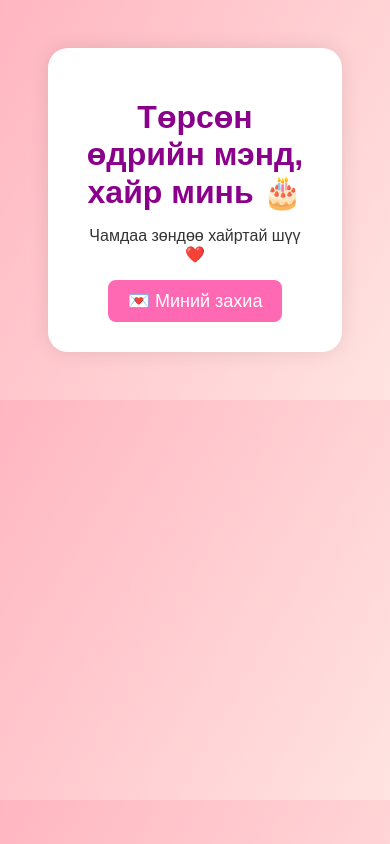
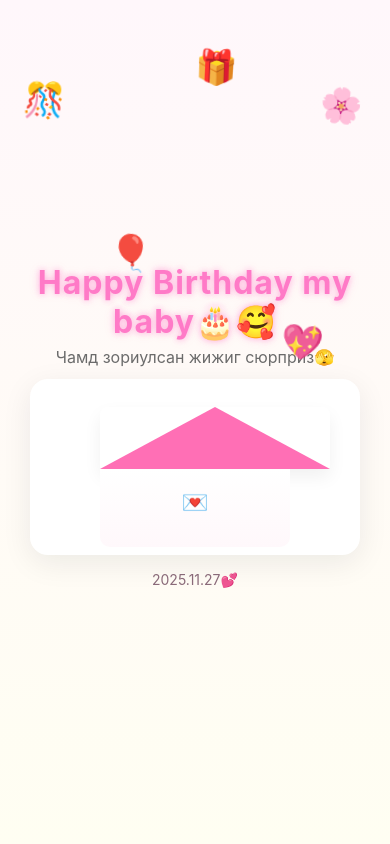
Before and after one commit to zol234/birthday, a plain HTML site: page index.html in a window 390 px wide. Drawn offline with Linux system fonts and the light colour scheme.

Commit message:
Add files via upload

```diff
--- a/index.html
+++ b/index.html
@@ -1,36 +1,77 @@
 <!DOCTYPE html>
 <html lang="mn">
 <head>
-  <meta charset="UTF-8">
-  <meta name="viewport" content="width=device-width, initial-scale=1.0">
-  <title>Happy Birthday 💖</title>
+  <meta charset="utf-8" />
+  <meta name="viewport" content="width=device-width,initial-scale=1" />
+  <title>Төрсөн өдрийн мэнд! 🎉</title>
   <link rel="stylesheet" href="style.css">
 </head>
 <body>
   <div class="container">
-    <h1 class="bounce">Төрсөн өдрийн мэнд, хайр минь 🎂</h1>
-    <p class="message">
-      Чамдаа зөндөө хайртай шүү ❤️
-    </p>
-    <button onclick="showLetter()">💌 Миний захиа</button>
+    <!-- Glowing title -->
+    <div class="hero">
+      <h1 class="glow">Happy Birthday my baby🎂🥰</h1>
+      <p class="sub">Чамд зориулсан жижиг сюрприз🫣</p>
+    </div>
 
-    <div id="letter" class="hidden">
-      <h2 class="bounce">Золжаргалаас Тэлмүүнд 💖</h2>
-      <p class="letter-text">
-        Cайхан чи минь миний хайртай залуу болох гээд төрсөн юм уу даа кк😛❤️,<br>
-        Чи минь миний инээд,баяр баясгалан аз жаргал минь юм шүү.
-Үргэлж миний хажууд байж ойлгож,хайрладагт нь хайр нь үнэхээр их баярладаг.
-        Би чамд хэр их хайртайгаа, баярлаж байгаагаа үгээр илэрхийлэхийн тулд хэдэн мөр бичсэн ч хангалттай биш байна😭Чамайг мэддэг, чамтай хамт байж, чиний дэргэд инээж, уйлж, амьдралын жижигхэн аз жаргалыг мэдэрч байгаадаа би үнэхээр азтай. Чиний байгаа байдал, хайр халамж, сэтгэл гээд л бүх зүйлд нь хайр нь өдөр болгон дурладаг шүү😍 Чиний надад өгдөг хайрыг үргэлж нандигнаж байх болноо. Чамайг надтай учраад жоохон ч гэсэн аз жаргалтай болсон гэдэгт найдаж байна. Энэ миний нэгэн хүсэл минь юм шүү.( Чамайг аз жаргалтай болгох хихи).
-Чамд хайртай, үнэхээр хайртай. Чамтайгаа өнгөрүүлсэн мөчүүд миний амьдралын хамгийн сайхан дурсамжууд болж, ирээдүйд чамтай хамт бүтээх сайхан зүйлс,аз жаргалыг би тэсэн ядан хүлээж байна.
-        Төрсөн өдрийн баярын мэнд хүргэе өнөөдөр чиний өдөр, би чамайгаа хэзээд дэмжинэ чинийхээ талд байх болно!🥰<br><br>
-        Үүрд чинийх, <br>
-        (ЧИНИЙ ГҮНЖЭЭС)
-      </p>
+    <!-- floating stickers -->
+    <div class="stickers">
+      <div class="sticker s1">🎊</div>
+      <div class="sticker s2">🌸</div>
+      <div class="sticker s3">🎈</div>
+      <div class="sticker s4">💖</div>
+      <div class="sticker s5">🎁</div>
     </div>
+
+    <!-- Envelope and letter -->
+    <div class="card">
+      <div class="envelope-wrap">
+        <div id="envelope" class="envelope" onclick="openLetter()" title="Дарж захиаг нээнэ">
+          <div class="flap"></div>
+          <div class="body">
+            <div class="seal">💌</div>
+          </div>
+        </div>
+
+        <div id="letter" class="letter hidden" role="region" aria-hidden="true">
+          <h2>Золжаргалаас Тэлмүүнд💌</h2>
+          <p id="letterText">
+            Сайхан чи минь миний хайртай залуу болох гээд төрсөн юм уу даа кк😛❤️ингээд чи минь 18 нас хүрч бацаан гэж дуудуулахаа болилоо гэж😝<br>
+            Заа тэгээд үргэлж миний хажууд байж ойлгож, хайрладагт нь хайр нь үнэхээр их баярладаг юм шүү. Би чамд хэр их хайртайгаа, баярлаж байгаагаа үгээр илэрхийлэхийн тулд хэдэн мөр бичсэн ч хангалттай биш л дээ. Чамайг улам ихээр мэдэж, чамтай хамт байж, чиний дэргэд инээж, хайрлаж, хайрлуулж, аз жаргалыг мэдэрч байгаадаа би үнэхээр баярлаж байна. 😍<br>
+            Чиний байгаа байдал, хайр халамж, сэтгэл гээд л бүх зүйлд нь хайр нь өдөр болгон дурладаг шүү😝💖<br>
+            Чиний дэргэд би өөрийнхөөрөө байж чаддаг ямар ч дүр эсгэлтгүйгээр инээж чаддаг. Миний хамгийн тайван орон зай. Надад өгдөг хайрыг нь үргэлж нандигнаж байх болноо. Чамайг надтай учраад жоохон ч гэсэн аз жаргалтай болсон гэдэгт найдаж байна. Чамтайгаа өнгөрүүлсэн хэдэн сарууд цаашдын сар жилүүд ч миний амьдралын хамгийн сайхан дурсамжууд болж, ирээдүйд чамтай хамт бүтээх сайхан зүйлсүүдийг тэсэн ядан хүлээж байна. 😝💖<br>
+            Төрсөн өдрийн баярын мэнд хүргэе 💝 өнөөдөр чиний өдөр, би чамайгаа хэзээд дэмжинэ чинийхээ талд байх болно! ЗӨНДӨӨ ИХ ХАЙРТАЙ ШҮҮ🥰❤️❤️
+          </p>
+
+          <p class="sign">I LOVE YOU SO MUCH💕<br><strong>YOUR FOREVER🫂</strong></p>
+
+          <div class="sticker-row">
+            <span class="big">🌟</span>
+            <span class="big">🌸</span>
+            <span class="big">🎀</span>
+          </div>
+
+          <div class="letter-actions">
+            <button class="btn" onclick="closeLetter()">Хаах</button>
+            <button class="btn" onclick="confettiBurst()">✨</button>
+          </div>
+
+          <!-- YouTube video section -->
+          <div class="youtube-video" style="margin-top:20px;text-align:center;">
+            <iframe width="100%" height="315"
+              src="https://www.youtube.com/embed/wj9UHTM58Ms?autoplay=1"
+              title="Die With A Smile"
+              frameborder="0"
+              allow="accelerometer; autoplay; clipboard-write; encrypted-media; gyroscope; picture-in-picture"
+              allowfullscreen>
+            </iframe>
+          </div>
+        </div>
+      </div>
+    </div>
+
+    <footer class="foot">2025.11.27💕</footer>
   </div>
-
-  <!-- Hөгжим нэмэх -->
-  <audio id="birthdayMusic" src="song.mp3" autoplay loop></audio>
 
   <script src="script.js"></script>
 </body>
--- a/script.js
+++ b/script.js
@@ -1,23 +1,47 @@
-function showLetter() {
-  const el = document.getElementById("letter");
-  el.classList.toggle("hidden");
+// Envelope open + letter show
+function openLetter() {
+  const env = document.getElementById('envelope');
+  const letter = document.getElementById('letter');
 
-  if (!el.classList.contains("hidden")) {
-    // Confetti effect
-    for (let i = 0; i < 30; i++) {
-      const confetti = document.createElement('div');
-      confetti.classList.add('confetti');
-      confetti.style.left = Math.random() * 100 + '%';
-      confetti.style.backgroundColor = getRandomColor();
-      confetti.style.animationDuration = 2 + Math.random() * 2 + 's';
-      el.appendChild(confetti);
-      setTimeout(() => confetti.remove(), 3000);
+  if (!env.classList.contains('open')) {
+    env.classList.add('open');
+    setTimeout(() => {
+      letter.classList.remove('hidden');
+      letter.setAttribute('aria-hidden', 'false');
+      letter.scrollIntoView({ behavior: 'smooth' });
+    }, 650);
+  } else {
+    if (letter.classList.contains('hidden')) {
+      letter.classList.remove('hidden');
+      letter.setAttribute('aria-hidden', 'false');
+      letter.scrollIntoView({ behavior: 'smooth' });
     }
-    setTimeout(() => el.scrollIntoView({ behavior: 'smooth' }), 100);
   }
 }
 
-function getRandomColor() {
-  const colors = ['#ff0000','#ff7f00','#ffff00','#00ff00','#0000ff','#4b0082','#8f00ff','#ff69b4'];
-  return colors[Math.floor(Math.random() * colors.length)];
+// Close the letter
+function closeLetter() {
+  const env = document.getElementById('envelope');
+  const letter = document.getElementById('letter');
+  letter.classList.add('hidden');
+  letter.setAttribute('aria-hidden', 'true');
+  env.classList.remove('open');
 }
+
+// Confetti burst
+function confettiBurst() {
+  const colors = ['#ff4da6','#ffd166','#6beaa5','#80d0ff','#c78bff','#ffd1dc','#fff07a'];
+  for (let i = 0; i < 40; i++) {
+    const el = document.createElement('div');
+    el.className = 'confetti';
+    el.style.left = (10 + Math.random() * 80) + '%';
+    el.style.top = (-10 + Math.random() * 10) + 'vh';
+    el.style.width = (6 + Math.random() * 10) + 'px';
+    el.style.height = (8 + Math.random() * 16) + 'px';
+    el.style.background = colors[Math.floor(Math.random() * colors.length)];
+    el.style.animationDuration = (1.2 + Math.random() * 2) + 's';
+    el.style.transform = 'translateY(-40vh) rotate(' + (Math.random() * 360) + 'deg)';
+    document.body.appendChild(el);
+    setTimeout(() => el.remove(), 3500);
+  }
+}
--- a/style.css
+++ b/style.css
@@ -1,72 +1,126 @@
-body {
-  background: linear-gradient(120deg, #ffb6c1, #ffe4e1);
-  font-family: 'Arial', sans-serif;
-  text-align: center;
-  color: #333;
-  padding: 40px;
-  overflow-x: hidden;
+/* --- basic layout --- */
+:root{
+  --bg1: #fff7fb;
+  --accent: #ff6fb5;
+  --accent2: #ffd166;
+  --card: #fff;
+  --text: #333;
+  --shadow: 0 8px 30px rgba(17,24,39,0.08);
 }
 
-.container {
-  background: white;
-  padding: 30px;
-  border-radius: 20px;
-  box-shadow: 0 0 20px rgba(0,0,0,0.1);
-  max-width: 600px;
-  margin: auto;
+*{box-sizing:border-box}
+html,body{height:100%}
+body{
+  margin:0;
+  font-family: Inter, "Helvetica Neue", Arial, sans-serif;
+  background: linear-gradient(180deg,#fff7fb 0%, #fffef2 100%);
+  color:var(--text);
+  display:flex;
+  align-items:center;
+  justify-content:center;
+  padding:30px;
 }
 
-h1, h2 {
-  color: #8b008b;
-  margin-bottom: 10px;
+/* container */
+.container{width:100%;max-width:900px;position:relative}
+
+/* hero */
+.hero{text-align:center;margin-bottom:12px}
+.glow{
+  font-size:44px;
+  margin:6px 0;
+  color:var(--accent);
+  text-shadow:
+    0 0 6px rgba(255,111,181,0.6),
+    0 0 12px rgba(255,111,181,0.15);
+  animation: shimmer 3s linear infinite;
+  letter-spacing:1px;
+}
+@keyframes shimmer {
+  0%{filter:brightness(1)}
+  50%{filter:brightness(1.15)}
+  100%{filter:brightness(1)}
+}
+.sub{color:#6b6b6b;margin:0}
+
+/* stickers floating */
+.stickers{position:fixed;inset:0;pointer-events:none;z-index:1}
+.sticker{
+  position:absolute;font-size:34px;opacity:0.95;
+  transform-origin:center;
+  animation: floaty 6s ease-in-out infinite;
+}
+.s1{left:6%;top:10%;animation-delay:0s}
+.s2{left:82%;top:12%;animation-delay:1s}
+.s3{left:28%;top:30%;animation-delay:2s}
+.s4{left:72%;top:40%;animation-delay:3s}
+.s5{left:50%;top:6%;animation-delay:4s}
+@keyframes floaty {
+  0%{transform:translateY(0) rotate(0)}
+  50%{transform:translateY(-22px) rotate(8deg)}
+  100%{transform:translateY(0) rotate(0)}
 }
 
-/* Bounce Animation */
-.bounce {
-  animation: bounce 1s infinite;
-}
-@keyframes bounce {
-  0%, 20%, 50%, 80%, 100% { transform: translateY(0); }
-  40% { transform: translateY(-20px); }
-  60% { transform: translateY(-10px); }
+/* card area */
+.card{
+  background:var(--card);
+  border-radius:18px;
+  padding:28px;
+  box-shadow:var(--shadow);
+  position:relative;
+  z-index:2;
 }
 
-button {
-  background: #ff69b4;
-  color: white;
-  border: none;
-  padding: 10px 20px;
-  border-radius: 8px;
-  cursor: pointer;
-  font-size: 18px;
+/* envelope */
+.envelope-wrap{display:flex;align-items:center;justify-content:center;gap:20px;flex-direction:column}
+.envelope{
+  width:230px;height:145px;position:relative;cursor:pointer;perspective:800px;
 }
+.envelope .flap{
+  width:100%;height:0;position:absolute;left:0;top:0;
+  border-left:115px solid transparent;border-right:115px solid transparent;
+  border-bottom:62px solid var(--accent);
+  border-radius:8px 8px 0 0;transform-origin:top center;transition:transform .6s ease;
+  box-shadow:0 8px 18px rgba(0,0,0,0.06);
+}
+.envelope.open .flap{transform:rotateX(180deg) translateY(-24px)}
+.envelope .body{
+  position:absolute;left:0;top:62px;width:100%;height:78px;
+  background:linear-gradient(180deg,#fff,#fff8fb);border-radius:0 0 10px 10px;
+  display:flex;align-items:center;justify-content:center;
+}
+.seal{font-size:22px;transform:translateY(-6px)}
 
-button:hover {
-  background: #ff1493;
+.letter{width:420px;max-width:92%;border-radius:12px;padding:18px;margin-top:18px;background:linear-gradient(180deg,#fff,#fffaf2);box-shadow:0 12px 30px rgba(0,0,0,0.06);text-align:left}
+.hidden{display:none}
+.letter h2{color:var(--accent);margin-top:0}
+.sign{margin-top:10px;font-weight:600}
+
+/* big stickers in letter */
+.sticker-row{display:flex;gap:10px;margin-top:12px}
+.big{font-size:34px;transform:translateY(0);animation:pop 1s ease}
+@keyframes pop{0%{transform:scale(.6)}60%{transform:scale(1.08)}100%{transform:scale(1)}}
+
+/* buttons */
+.btn{
+  background:#fff;border:2px solid #f4e6ef;padding:9px 14px;border-radius:10px;cursor:pointer;font-weight:700;
 }
+.btn:hover{transform:translateY(-2px)}
+.letter-actions{display:flex;gap:10px;justify-content:flex-end;margin-top:10px}
 
-.hidden {
-  display: none;
+/* footer */
+.foot{text-align:center;color:#8b6b7a;margin-top:16px;font-size:14px}
+
+/* confetti pieces */
+.confetti{
+  position:fixed;z-index:9999;pointer-events:none;border-radius:3px;
+  animation: fall linear forwards;
 }
+@keyframes fall{to{transform:translateY(140vh) rotate(600deg);opacity:1}}
 
-#letter {
-  margin-top: 20px;
-  line-height: 1.8;
-  text-align: left;
-  position: relative;
+/* responsive */
+@media (max-width:520px){
+  .glow{font-size:32px}
+  .envelope{width:190px;height:120px}
+  .letter{width:320px}
 }
-
-/* Confetti */
-.confetti {
-  position: absolute;
-  width: 10px;
-  height: 10px;
-  border-radius: 50%;
-  box-shadow: 0 0 5px rgba(255, 255, 255, 0.8);
-  animation: fall 3s linear infinite;
-}
-
-@keyframes fall {
-  0% { transform: translateY(0) rotate(0deg); }
-  100% { transform: translateY(400px) rotate(360deg); }
-}
```
